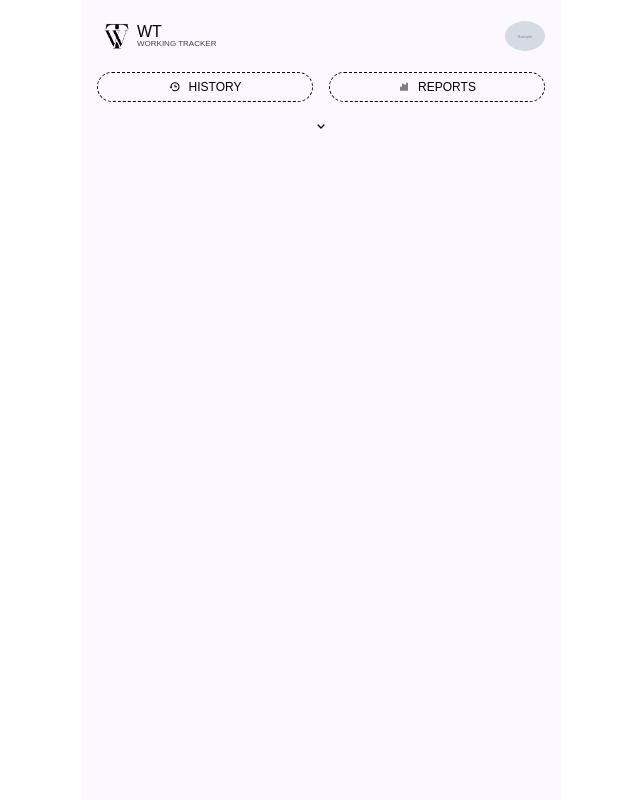
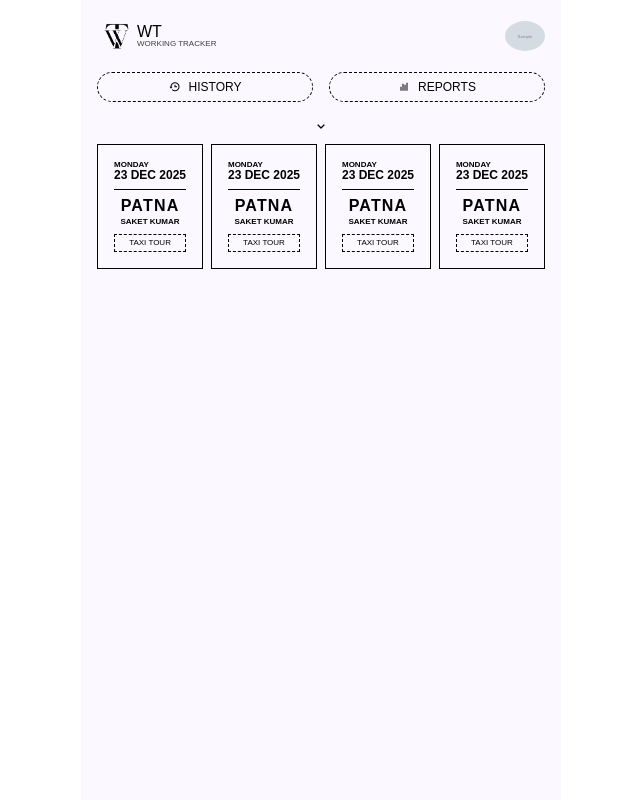
Before and after one commit to code-hamster-rohit/WORKING_TRACKER, a Flask app: template templates/dashboard.html in a window 1280 px wide. Shown: the whole page, without its empty margins (319-959 px from the left). Run offline with Flask 3, Linux system fonts and the light colour scheme; the template is opened without the code that fills it: most values are stand-ins (such as "Sample title", 1, 10 or a date in 2020); grey boxes marked "Sample" are stand-in pictures; some libraries are stand-ins or nearby versions.

Commit message:
Add files via upload

```diff
--- a/main.py
+++ b/main.py
@@ -3,6 +3,7 @@ load_dotenv()
 
 from flask import Flask, send_from_directory, render_template, request, session
 from auth import decode_token, extract_info
+from datetime import datetime
 import os
 
 app = Flask(__name__, static_folder='static', template_folder='templates')
@@ -24,7 +25,7 @@ def home():
 def dashboard():
     if 'user_data' not in session:
         return redirect(url_for('home'))
-    return render_template('dashboard.html', user_data=session['user_data'])
+    return render_template('dashboard.html', user_data=session['user_data'], today=datetime.now().strftime('%Y-%m-%d'))
 
 @app.route('/auth', methods=['POST'])
 def auth():
--- a/static/css/dashboard.css
+++ b/static/css/dashboard.css
@@ -40,6 +40,7 @@ body {
     justify-content: center;
     align-items: center;
     box-sizing: border-box;
+    background: rgba(251, 249, 255, 1);
 }
 
 .header-content {
@@ -255,3 +256,130 @@ body {
 .hidden {
     display: none;
 }
+
+.content {
+    width: 100%;
+    margin-top: 8rem;
+    display: flex;
+    flex-direction: row;
+    justify-content: space-between;
+    align-items: center;
+    box-sizing: border-box;
+    padding: 1rem;
+}
+
+.content-card {
+    width: max-content;
+    display: flex;
+    flex-direction: column;
+    justify-content: center;
+    align-items: center;
+    box-sizing: border-box;
+    padding: 1rem;
+    border: 1px solid rgba(0, 0, 0, 1);
+}
+
+.card-header {
+    width: max-content;
+    display: flex;
+    flex-direction: column;
+    justify-content: center;
+    align-items: flex-start;
+    box-sizing: border-box;
+    padding-bottom: 0.5rem;
+    border-bottom: 1px solid rgba(0, 0, 0, 1);
+}
+
+.day {
+    width: max-content;
+    display: flex;
+    flex-direction: row;
+    justify-content: center;
+    align-items: center;
+    box-sizing: border-box;
+    font-size: 0.5rem;
+    line-height: 0.5rem;
+    font-weight: 700;
+    text-align: left;
+    text-transform: uppercase;
+}
+
+.date {
+    width: max-content;
+    display: flex;
+    flex-direction: row;
+    justify-content: center;
+    align-items: center;
+    box-sizing: border-box;
+    font-size: 0.75rem;
+    line-height: 0.75rem;
+    font-weight: 700;
+    text-align: left;
+    text-transform: uppercase;
+}
+
+.card-body {
+    width: 100%;
+    display: flex;
+    flex-direction: column;
+    justify-content: center;
+    align-items: center;
+    box-sizing: border-box;
+    padding-top: 0.5rem;
+    gap: 0.25rem;
+}
+
+.working-place {
+    width: max-content;
+    display: flex;
+    flex-direction: row;
+    justify-content: center;
+    align-items: center;
+    box-sizing: border-box;
+    font-size: 1rem;
+    line-height: 1rem;
+    font-weight: 700;
+    text-align: left;
+    text-transform: uppercase;
+    letter-spacing: 1.2px;
+}
+
+.working-with {
+    width: max-content;
+    display: flex;
+    flex-direction: row;
+    justify-content: center;
+    align-items: center;
+    box-sizing: border-box;
+    font-size: 0.5rem;
+    line-height: 0.5rem;
+    font-weight: 700;
+    text-align: left;
+    text-transform: uppercase;
+}
+
+.card-footer {
+    width: 100%;
+    display: flex;
+    flex-direction: row;
+    justify-content: center;
+    align-items: center;
+    box-sizing: border-box;
+    margin-top: 0.5rem;
+    border: 1px dashed rgba(0, 0, 0, 1);
+}
+
+.special-note {
+    width: max-content;
+    display: flex;
+    flex-direction: row;
+    justify-content: center;
+    align-items: center;
+    box-sizing: border-box;
+    font-size: 0.5rem;
+    line-height: 0.5rem;
+    font-weight: 500;
+    text-align: left;
+    text-transform: uppercase;
+    padding: 0.25rem;
+}
--- a/templates/dashboard.html
+++ b/templates/dashboard.html
@@ -64,6 +64,60 @@
                     </ul>
                 </div>
             </div>
+            <div class="content">
+                <div class="content-card">
+                    <div class="card-header">
+                        <div class="day" id="card-header-day">Monday</div>
+                        <div class="date" id="card-header-date">23 Dec 2025</div>
+                    </div>
+                    <div class="card-body">
+                        <div class="working-place" id="working-place">Patna</div>
+                        <div class="working-with" id="working-with">Saket Kumar</div>
+                    </div>
+                    <div class="card-footer">
+                        <div class="special-note" id="special-note">Taxi Tour</div>
+                    </div>
+                </div>
+                <div class="content-card">
+                    <div class="card-header">
+                        <div class="day" id="card-header-day">Monday</div>
+                        <div class="date" id="card-header-date">23 Dec 2025</div>
+                    </div>
+                    <div class="card-body">
+                        <div class="working-place" id="working-place">Patna</div>
+                        <div class="working-with" id="working-with">Saket Kumar</div>
+                    </div>
+                    <div class="card-footer">
+                        <div class="special-note" id="special-note">Taxi Tour</div>
+                    </div>
+                </div>
+                <div class="content-card">
+                    <div class="card-header">
+                        <div class="day" id="card-header-day">Monday</div>
+                        <div class="date" id="card-header-date">23 Dec 2025</div>
+                    </div>
+                    <div class="card-body">
+                        <div class="working-place" id="working-place">Patna</div>
+                        <div class="working-with" id="working-with">Saket Kumar</div>
+                    </div>
+                    <div class="card-footer">
+                        <div class="special-note" id="special-note">Taxi Tour</div>
+                    </div>
+                </div>
+                <div class="content-card">
+                    <div class="card-header">
+                        <div class="day" id="card-header-day">Monday</div>
+                        <div class="date" id="card-header-date">23 Dec 2025</div>
+                    </div>
+                    <div class="card-body">
+                        <div class="working-place" id="working-place">Patna</div>
+                        <div class="working-with" id="working-with">Saket Kumar</div>
+                    </div>
+                    <div class="card-footer">
+                        <div class="special-note" id="special-note">Taxi Tour</div>
+                    </div>
+                </div>
+            </div>
         </div>
     </div>
     <script src="/static/js/dashboard.js"></script>
```
